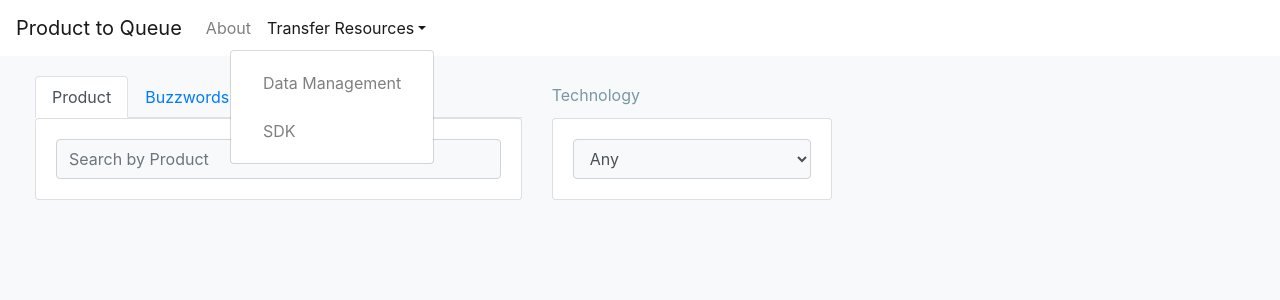
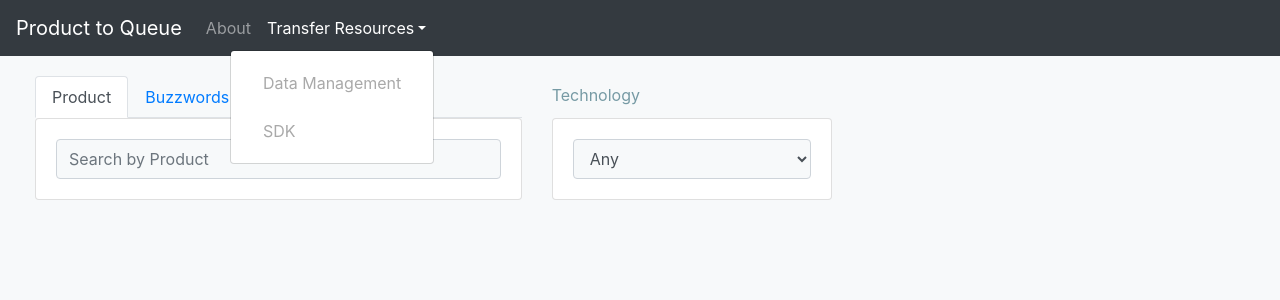
Before and after one commit to benelan/product2queue, a React (Create React App) app: page / in a window 1280 px wide. Both pictures are taken after a click on the link "Transfer Resources". Shown: the top 300 px of the page. Built offline with nearby package versions, Linux system fonts and the light colour scheme.

Commit message:
dark navbar

```diff
--- a/src/components/ui/Navb.js
+++ b/src/components/ui/Navb.js
@@ -21,7 +21,7 @@ const Navb = (props) => {
 
   return (
     <div>
-      <Navbar light style={{backgroundColor: "white"}} expand="md">
+      <Navbar dark color="dark" expand="md">
         <NavbarBrand href="/">Product to Queue</NavbarBrand>
         <NavbarToggler onClick={toggle} />
         <Collapse isOpen={isOpen} className="float-right" navbar>
@@ -35,13 +35,13 @@ const Navb = (props) => {
               </DropdownToggle>
               <DropdownMenu right>
                 <DropdownItem>
-                  <NavLink href="https://esri.lightning.force.com/lightning/r/Knowledge__kav/ka15x0000008f0KAAQ/view">
+                  <NavLink style={{color: "darkgrey"}} target="_blank" href="https://esri.lightning.force.com/lightning/r/Knowledge__kav/ka15x0000008f0KAAQ/view">
                     Data Management
                   </NavLink>
                 </DropdownItem>
                 {/* <DropdownItem divider /> */}
                 <DropdownItem>
-                  <NavLink href="https://esri.lightning.force.com/lightning/r/Knowledge__kav/ka15x0000008kIXAAY/view">
+                  <NavLink style={{color: "darkgrey"}} target="_blank" href="https://esri.lightning.force.com/lightning/r/Knowledge__kav/ka15x0000008kIXAAY/view">
                     SDK
                   </NavLink>
                 </DropdownItem>
```
